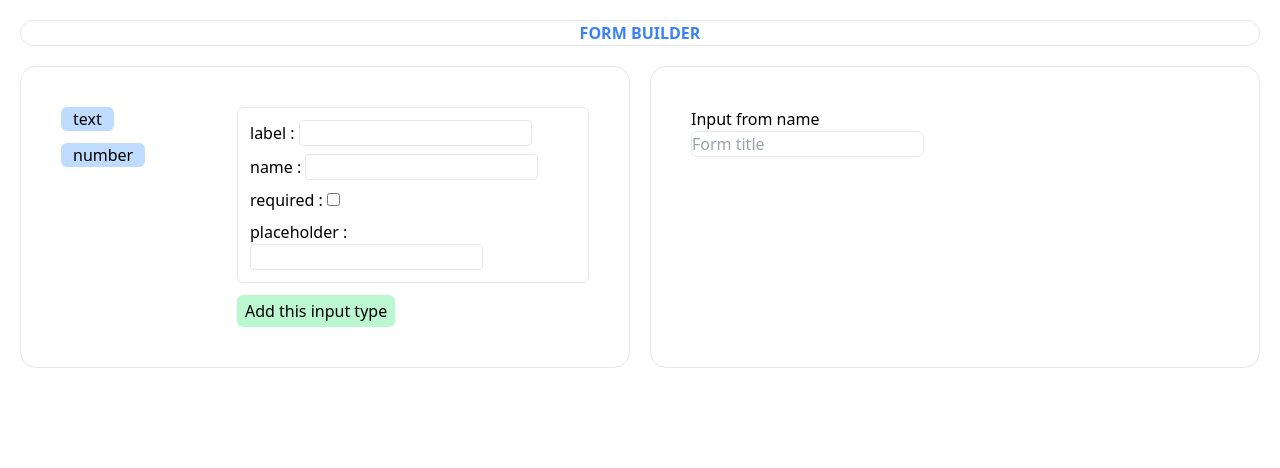
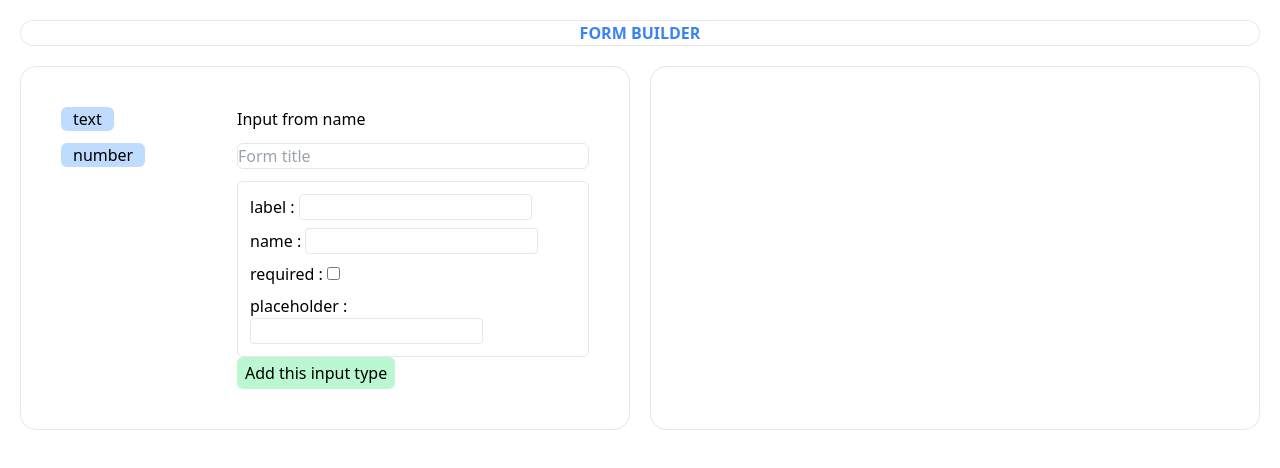
Before and after one commit to pranav-j/form-builder, a React (Vite) app in the folder frontend/: page / in a window 1280 px wide. Both pictures are taken after a click on the button "text". Shown: the top 468 px of the page. Built offline with nearby package versions, Linux system fonts and the light colour scheme.

Commit message:
visualising the form

```diff
--- a/frontend/src/App.jsx
+++ b/frontend/src/App.jsx
@@ -6,6 +6,7 @@ function App() {
 	const [inputTypeAttributes, setInputTypeAttributes] = useState({type: inputType});
 	const [fields, setFields] = useState([]);
 	const [formTitle, setFormTitle] = useState("");
+	const [formFields, setFormFields] = useState({});
 
 	const attributeMap = {
 		text: ["label", "name", "required", "placeholder"],
@@ -31,8 +32,13 @@ function App() {
 			title: formTitle,
 			fields
 		};
-		console.log(formData);
-	}, [inputTypeAttributes, fields])
+		setFormFields(formData);
+		// console.log(formDetails);
+	}, [fields, formTitle])
+
+	useEffect(() => {
+		console.log(formFields);
+	}, [formFields])
 
 	return (
 	<div className="m-5">
@@ -59,9 +65,12 @@ function App() {
 						number
 					</button>
 				</div>
-				{inputType &&
+
 				<div className="w-2/3 flex flex-col justify-center gap-3">
-
+					<h3>Input from name</h3>
+					<input className="border rounded-md" type="text" placeholder="Form title" value={formTitle} onChange={(e) => setFormTitle(e.target.value)} />
+					{inputType &&
+					<div>
 						<div className="flex flex-col gap-2 border rounded-md p-3">
 							{attributeMap[inputType].map((attribute, idx) => (
 								<div key={idx}>
@@ -80,17 +89,26 @@ function App() {
 								</div>
 							))}
 						</div>
+						<button className="border-none bg-green-200 px-2 py-1 rounded-md w-fit" onClick={addField}>Add this input type</button>
+					</div>
+					}
+				</div>
 
-					<button className="border-none bg-green-200 px-2 py-1 rounded-md w-fit" onClick={addField}>Add this input type</button>
-
-				</div>
-				}
 
 			</div>
 
 			<div className="w-1/2 border rounded-2xl p-10">
-				<h3>Input from name</h3>
-				<input className="border rounded-md" type="text" placeholder="Form title" value={formTitle} onChange={(e) => setFormTitle(e.target.value)} />
+				<form action="">
+					<h1 className="font-semibold">{formFields.title}</h1>
+					<form action="">
+						{formFields.fields?.map((field, idx) => (
+							<div key={idx}>
+								<label className="pr-3" htmlFor={field.name}>{field.label} :</label>
+								<input className="border rounded-md" type={field.type} />
+							</div>
+						))}
+					</form>
+				</form>
 
 			</div>
 		</div>
```
